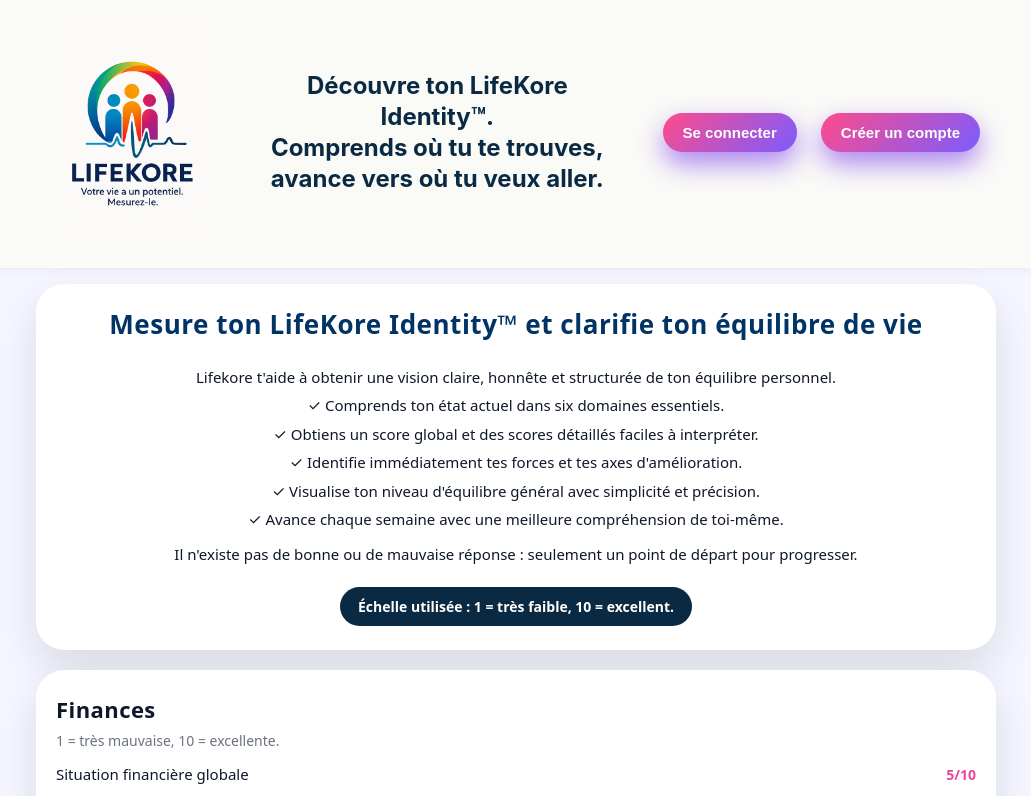
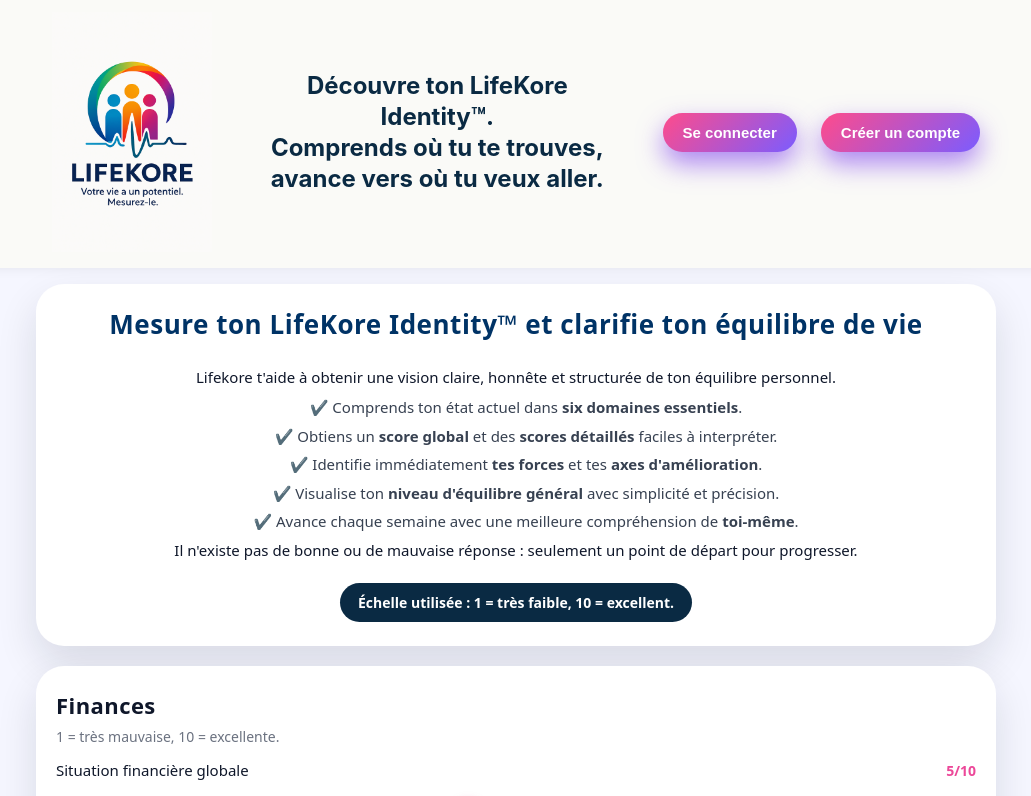
Before and after one commit to Brax971/Lifescore, a Next.js app: page / in a window 1280 px wide. Shown: the top 796 px of the page, without its empty margins (124-1155 px from the left). Built offline with nearby package versions, Linux system fonts and the light colour scheme.

Commit message:
Update page.js

```diff
--- a/app/page.js
+++ b/app/page.js
@@ -8,9 +8,18 @@ const domains = [
     label: "Finances",
     description: "1 = très mauvaise, 10 = excellente.",
     questions: [
-      { id: "fin_situation", label: "Situation financière globale" },
-      { id: "fin_budget", label: "Gestion du budget" },
-      { id: "fin_dettes", label: "Poids des dettes" },
+      {
+        id: "fin_situation",
+        label: "Situation financière globale",
+      },
+      {
+        id: "fin_budget",
+        label: "Gestion du budget",
+      },
+      {
+        id: "fin_dettes",
+        label: "Poids des dettes",
+      },
     ],
   },
   {
@@ -18,8 +27,14 @@ const domains = [
     label: "Travail / activité",
     description: "1 = très mauvaise, 10 = excellente.",
     questions: [
-      { id: "job_confiance", label: "Confiance dans ton travail / activité" },
-      { id: "job_sens", label: "Sens de ton activité" },
+      {
+        id: "job_confiance",
+        label: "Confiance dans ton travail / activité",
+      },
+      {
+        id: "job_sens",
+        label: "Sens de ton activité",
+      },
     ],
   },
   {
@@ -27,8 +42,14 @@ const domains = [
     label: "Santé / énergie",
     description: "1 = très mauvaise, 10 = excellente.",
     questions: [
-      { id: "sante_energie", label: "Niveau d'énergie global" },
-      { id: "sante_hygiene", label: "Qualité de ton hygiène de vie" },
+      {
+        id: "sante_energie",
+        label: "Niveau d'énergie global",
+      },
+      {
+        id: "sante_hygiene",
+        label: "Qualité de ton hygiène de vie",
+      },
     ],
   },
   {
@@ -36,8 +57,14 @@ const domains = [
     label: "Organisation / administratif",
     description: "1 = très mauvaise, 10 = excellente.",
     questions: [
-      { id: "orga_quotidien", label: "Organisation de ton quotidien" },
-      { id: "orga_admin", label: "Gestion de l'administratif" },
+      {
+        id: "orga_quotidien",
+        label: "Organisation de ton quotidien",
+      },
+      {
+        id: "orga_admin",
+        label: "Gestion de l'administratif",
+      },
     ],
   },
   {
@@ -60,7 +87,10 @@ const domains = [
     label: "État mental / ressenti",
     description: "1 = très mauvaise, 10 = excellente.",
     questions: [
-      { id: "mental_humeur", label: "Humeur générale en ce moment" },
+      {
+        id: "mental_humeur",
+        label: "Humeur générale en ce moment",
+      },
       {
         id: "mental_motivation",
         label: "Motivation pour avancer dans tes projets",
@@ -133,7 +163,7 @@ export default function HomePage() {
       {/* HEADER */}
       <header className="lk-header">
         <div className="lk-header-inner">
-          {/* Logo à gauche, cliquable pour revenir en haut */}
+          {/* Logo cliquable */}
           <button
             type="button"
             onClick={() => {
@@ -205,7 +235,7 @@ export default function HomePage() {
       {/* MAIN */}
       <main className="lk-main">
         <section id="lk-home" className="lk-section">
-          {/* BLOC INTRO SOUS LE HEADER */}
+          {/* BLOC INTRO AVEC TEXTE VALIDÉ */}
           <div className="lk-card lk-card-main lk-card-intro">
             <h1 className="lk-hero-title">
               Mesure ton LifeKore Identity™ et clarifie ton équilibre de vie
@@ -216,28 +246,32 @@ export default function HomePage() {
               structurée de ton équilibre personnel.
             </p>
 
-            {/* Checklist sans puces, seulement des checkmarks */}
-            <div>
-              <p>✓ Comprends ton état actuel dans six domaines essentiels.</p>
+            {/* On remplace la liste à puces par un bloc de lignes avec ✔️
+                => pas de puces rondes en doublon */}
+            <div className="lk-list">
               <p>
-                ✓ Obtiens un score global et des scores détaillés faciles à
-                interpréter.
+                ✔️ Comprends ton état actuel dans{" "}
+                <strong>six domaines essentiels</strong>.
               </p>
               <p>
-                ✓ Identifie immédiatement tes forces et tes axes
-                d&apos;amélioration.
+                ✔️ Obtiens un <strong>score global</strong> et des{" "}
+                <strong>scores détaillés</strong> faciles à interpréter.
               </p>
               <p>
-                ✓ Visualise ton niveau d&apos;équilibre général avec simplicité
-                et précision.
+                ✔️ Identifie immédiatement <strong>tes forces</strong> et tes{" "}
+                <strong>axes d&apos;amélioration</strong>.
               </p>
               <p>
-                ✓ Avance chaque semaine avec une meilleure compréhension de
-                toi-même.
+                ✔️ Visualise ton <strong>niveau d&apos;équilibre général</strong>{" "}
+                avec simplicité et précision.
+              </p>
+              <p>
+                ✔️ Avance chaque semaine avec une meilleure compréhension de{" "}
+                <strong>toi-même</strong>.
               </p>
             </div>
 
-            <p style={{ marginTop: 12 }}>
+            <p>
               Il n&apos;existe pas de bonne ou de mauvaise réponse : seulement
               un point de départ pour progresser.
             </p>
```
